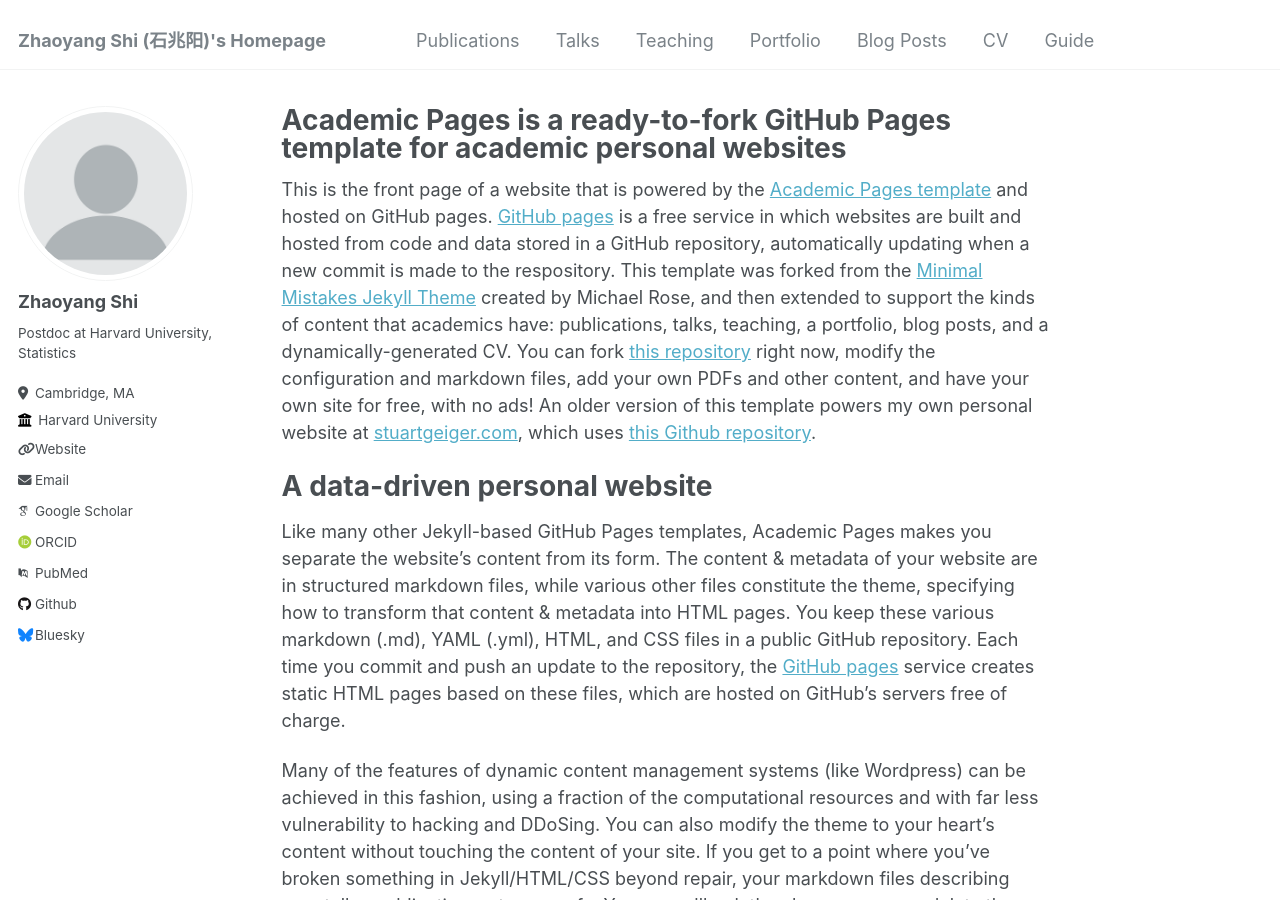
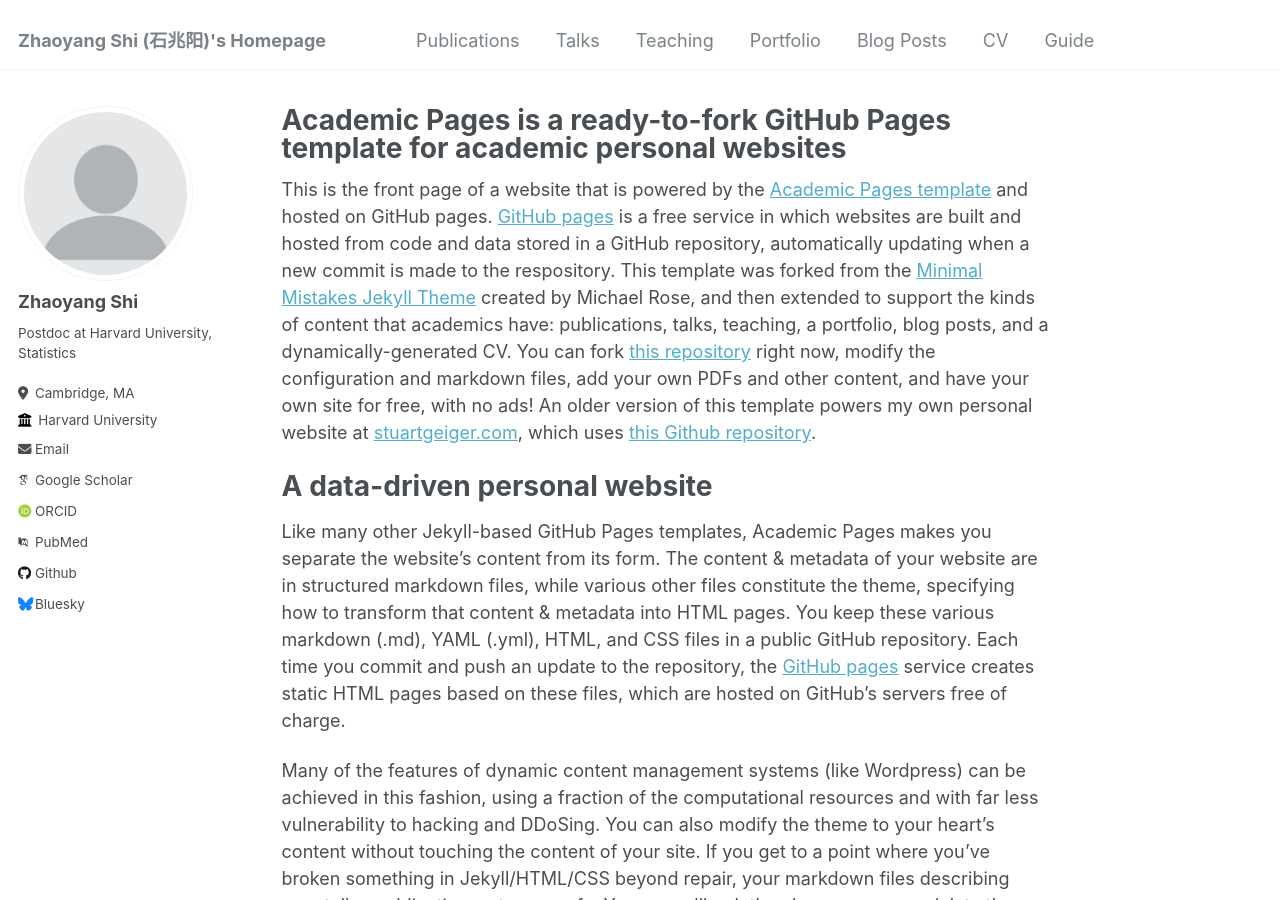
Before and after one commit to 10Mzys/website, a Jekyll site: the page built from _pages/about.md, in a window 1280 px wide and 900 px high. Built offline with Jekyll 4.4.1, drawn with Linux system fonts in a browser that asks for light colours; some web fonts are replaced.

Commit message:
Update _config.yml

```diff
--- a/_config.yml
+++ b/_config.yml
@@ -27,7 +27,7 @@ author:
   bio              : "Postdoc at Harvard University, Statistics"
   location         : "Cambridge, MA"
   employer         : "Harvard University"
-  uri              : "https://10mzys.github.io/website/"
+  #uri              : "https://10mzys.github.io/website/"
   email            : "none@example.org"
 
   # Academic websites
```
